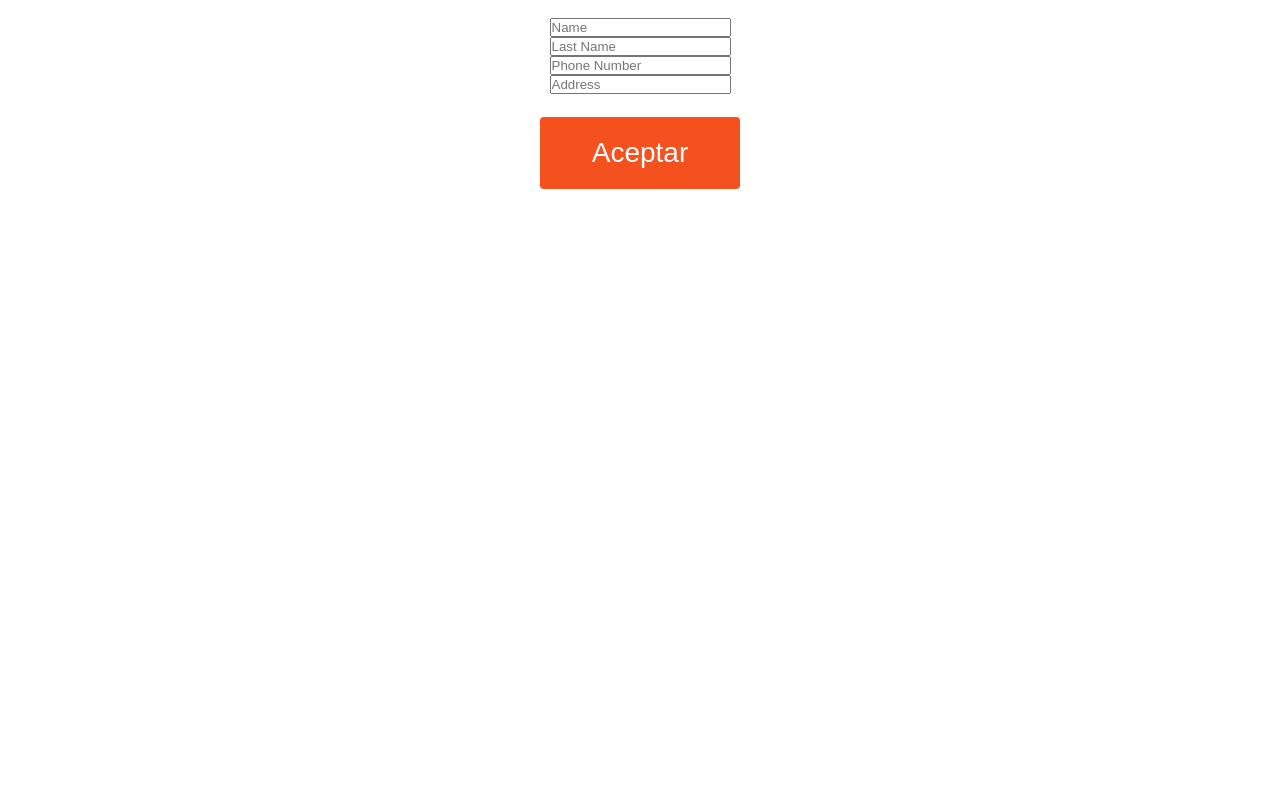
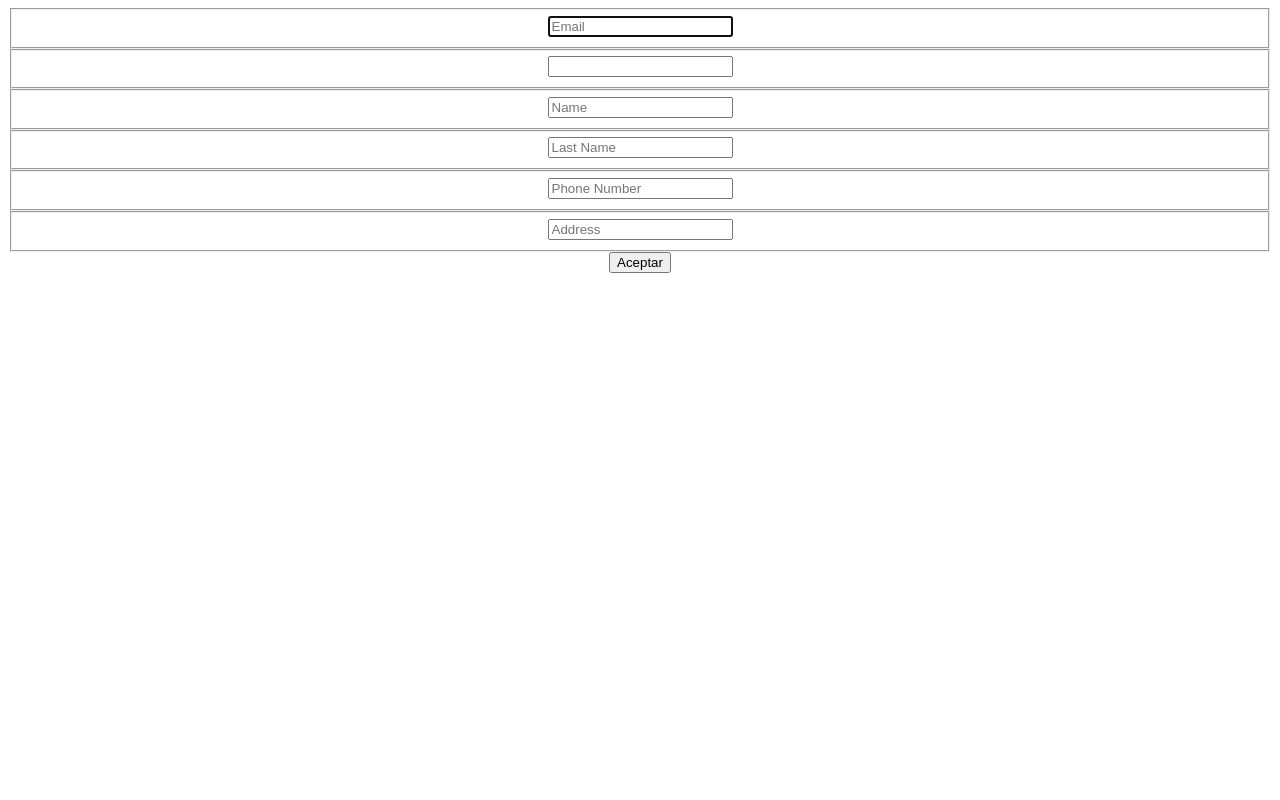
Before and after one commit to LDRNSJ/tesis, a PHP site: page /signup.php in a window 1280 px wide. Run offline with PHP 8.4, Linux system fonts and the light colour scheme.

Commit message:
Second ver Without BOOT
without boot

```diff
--- a/Styles/styles.css
+++ b/Styles/styles.css
@@ -1,5 +1,5 @@
 
-<style>
+/*boton anaranjado bonito */
 .btn_org {
     border-radius: 4px;
     background-color: #f4511e;
@@ -8,10 +8,10 @@
     text-align: center;
     font-size: 28px;
     padding: 20px;
-  width: 200px;
+    width: 75%;
     transition: all 0.5s;
     cursor: pointer;
-  margin: 5px;
+    margin: 2%;
 }
 
 .btn_org span {
@@ -30,7 +30,7 @@
     transition: 0.5s;
 }
 
-  .btn_org:hover span {
+.btn_org:hover span{
   padding-right: 25px;
 }
 
@@ -38,42 +38,140 @@
     opacity: 1;
     right: 0;
 }
-  </style>
 
-<style>
-        * {
-            margin: 0;
-            padding: 0;
+/*Cuando esta activo*/
+.nav >li >a:active{
+  background-color: green;
+
+
 }
-        html,body {
-            height:100%;
+
+.nav > li > a:hover
+{
+    text-decoration: none;
+    color: red;
+    background-color: #cccccc;
 }
-        /* Div que engloba el contenido de la página menos el footer */
-        #wrapper {
-            min-height:100%;
+.nav > li > a:focus{
+  color:red;
+  background-color:#a6a6a6;
 }
-        header {
-            display:block;
-            background:#ccc;
-            padding:10px 0px;
+
+.containers {
+margin: 0 auto;
+padding: 40px;
+width: 80%;
+color: #333;
+background: #419be0;
 }
-        section {
-            overflow: auto;
-            /* Definimos el padding inferior:
-               50px del pie de pagina mas 10px de separacion
-            */
-            padding-bottom: 60px;
-            /* Definimos un padding superior */
-            padding-top:30px;
+
+.slick-slide {
+text-align: center;
+color: #419be0;
+background: white;
+margin: 10px;
 }
 
 
-        /* Esta clase define la anchura del contenido y la posicion centrada
-           El contenido queda centrado y limitado, pero la cabecera y el pie
-           llegan hasta los limites del navegador.
-        */
-        .define {
-            width:960px;
+<style>
+/*estados de textos*/
+.error {
+color:red;
+}
+
+.success {
+color: #ff9966;
+text-align: center;
+font-weight: bold;
+font-size: 14px;
+}
+
+
+/* container de textos */
+
+.container {
+max-width:400px;
+width:100%;
 margin:0 auto;
+position:relative;
 }
+
+/* Cuadrito gris detras de contact y about*/
+
+#contact {
+background:#F9F9F9;
+padding:25px;
+margin:50px 30%;
+font-size:13px;
+
+}
+
+.footers {
+  position:fixed;
+  left:0;
+  bottom:0;
+  width:100%;
+  background-color:#E9ECEF;
+  color:blue;
+  text-align:center;
+}
+
+#about{
+background:#F9F9F9;
+padding:25px;
+margin:50px 30%;
+font-size:20%;
+
+
+}
+
+#contact input[type="text"], #contact input[type="email"],#contact input[type="password"], #contact input[type="tel"], #contact input[type="url"], #contact textarea, #contact button[type="submit"] {
+font:400 12px/16px "Open Sans", Helvetica, Arial, sans-serif;
+}
+
+
+
+#contact h3 {
+color: #F96;
+display: block;
+font-size: 30px;
+font-weight: 400;
+}
+
+
+fieldset {
+border: medium none !important;
+margin: 0 0 10px;
+min-width: 100%;
+padding: 0;
+width: 100%;
+}
+
+#contact input[type="text"], #contact input[type="email"], #contact input[type="password"],#contact input[type="tel"], #contact input[type="url"], #contact textarea {
+width:100%;
+border:1px solid #CCC;
+background:#FFF;
+margin:0 0 5px;
+padding:10px;
+}
+
+#contact input[type="text"]:hover, #contact input[type="password"]:hover,#contact input[type="email"]:hover, #contact input[type="tel"]:hover, #contact input[type="url"]:hover, #contact textarea:hover {
+-webkit-transition:border-color 0.3s ease-in-out;
+-moz-transition:border-color 0.3s ease-in-out;
+transition:border-color 0.3s ease-in-out;
+border:1px solid #AAA;
+}
+
+#contact textarea {
+height:100px;
+max-width:100%;
+resize:none;
+}
+
+#contact input:focus, #contact textarea:focus {
+outline:0;
+border:1px solid #999;
+}
+
+
 </style>
--- /dev/null
+++ b/process.php
@@ -0,0 +1,93 @@
+<?php
+
+// define variables and set to empty values
+$email_error = $name_error  = $l_name_error = $phone_error = $address_error = $password_error = "";
+$email = $name = $l_name = $phone = $address = $success = "";
+
+//form is submitted with POST method
+
+if ($_SERVER["REQUEST_METHOD"] == "POST") {
+
+	if (empty($_POST["email"])) {
+	    $email_error = "Email is required";
+	  } else {
+	    $email = test_input($_POST["email"]);
+	    // check if e-mail address is well-formed
+	    if (!filter_var($email, FILTER_VALIDATE_EMAIL)) {
+	      $email_error = "Invalid email format";
+	    }
+	  }
+
+	  if (empty($_POST["name"])) {
+	    $name_error = "Name is required";
+	  } else {
+	    $name = test_input($_POST["name"]);
+	    // check if name only contains letters and whitespace
+	    if (!preg_match("/^[a-zA-Z ]*$/",$name)) {
+	      $name_error = "Only letters and white space allowed";
+	    }
+	  }
+
+	  if (empty($_POST["l_name"])) {
+	    $l_name_error = "Name is required";
+	  } else {
+	    $l_name = test_input($_POST["l_name"]);
+	    // check if name only contains letters and whitespace
+	    if (!preg_match("/^[a-zA-Z ]*$/",$l_name)) {
+	      $l_name_error = "Only letters and white space allowed";
+	    }
+	  }
+
+	  if (empty($_POST["phone"])) {
+	    $phone_error = "Phone is required";
+	  } else {
+	    $phone = test_input($_POST["phone"]);
+	    // check if e-mail address is well-formed
+	    if (!preg_match("/^[0-9]*$/",$phone)) {
+	      $phone_error = "Invalid phone number";
+	    }
+	  }
+
+
+	  if (empty($_POST["address"])) {
+	    $address_error = "Adrress is required";
+	  } else {
+	    $address = test_input($_POST["address"]);
+	  }
+
+	  if (empty($_POST["password"])) {
+	    $password_error = "Password is required";
+	  } else {
+	    $password = test_input($_POST["password"]);
+	  }
+
+
+
+	  if ($name_error == '' and $email_error == '' and $password_error=='' and $l_name_error == '' and $phone_error == '' and $address_error == '' ){
+	      $message_body = '';
+	      unset($_POST['submit']);
+	      foreach ($_POST as $key => $value){
+	          $message_body .=  "$key: $value\n";
+	      }
+
+	      $to = $email;
+	      $subject = 'Contact Form Submit';
+	      $headers =  'MIME-Version: 1.0' . "\r\n";
+		  $headers .= 'From: Your name <alejoo1894@gmail.com>' . "\r\n";
+		  $headers .= 'Content-type: text/html; charset=iso-8859-1' . "\r\n";
+	      if (mail($to, $subject, $message_body, $headers)){
+	          $success = "Message sent, thank you for contacting us!";
+	          $name = $email = $phone = $password = $address = $l_name = '';
+	      }
+
+	}
+}
+
+
+
+	function test_input($data) {
+	  $data = trim($data);
+	  $data = stripslashes($data);
+	  $data = htmlspecialchars($data);
+	  return $data;
+	}
--- a/signup.php
+++ b/signup.php
@@ -1,25 +1,63 @@
 <!DOCTYPE html>
-<html>
+
+<?php
+		include('process.php') ;
+
+?>
+
+
 <head>
+
 	<title>Sign Up</title>
+
+
 </head>
 <body>
-<br>
-      <center>
-      <input type="text" placeholder="Name" id="name" name="name"><br>
-      <input type="text" placeholder="Last Name" id="L_name" name="L_name"><br>
-      <input type="text" placeholder="Phone Number" id="phone" name="phone"><br>
-      <input type="text" placeholder="Address" id="address" name="address"><br>
-      </center>
 
-      <br>
+	<center>
+      	<form id="contact" action="<?= htmlspecialchars($_SERVER["PHP_SELF"]) ?>" method="post">
+		    <!--<h3>Contact</h3>
+		    <h4>Contact us today, and get reply with in 24 hours!</h4>
+			-->
+			<fieldset>
+		      <input type="text" placeholder="Email" id="email" name="email" value="<?= $email ?>" tabindex="1" autofocus >
+		      <span class="error"> <?= $email_error ?> </span>
+		    </fieldset>
+
+		    <fieldset>
+		      <input type="password" plasceholder="Set your password " id="password" name="password" tabindex="2" >
+		      <span class="error"> <?= $password_error ?> </span>
+		    </fieldset>
+
+		    <fieldset>
+		      <input type="text" placeholder="Name" id="name" name="name" value="<?= $name ?>" tabindex="3" >
+		      <span class="error"> <?= $name_error ?> </span>
+		    </fieldset>
+
+		    <fieldset>
+		      <input type="text" placeholder="Last Name" id="l_name" name="l_name" value="<?= $l_name ?>" tabindex="4">
+		      <span class="error"> <?= $l_name_error ?> </span>
+		    </fieldset>
+
+		    <fieldset>
+		      <input type="text" placeholder="Phone Number" id="phone" name="phone" value="<?= $phone ?>" tabindex="5">
+		      <span class="error"> <?= $phone_error ?> </span>
+		    </fieldset>
+
+		    <fieldset>
+		      <input type="text" placeholder="Address" id="address" name="address" value="<?= $address ?>" tabindex="6">
+		      <span class="error"> <?= $address_error ?> </span>
+		    </fieldset>
+
+		    <button site="center" class="btn_org">
+		    	<span>Aceptar </span>
+		    </button>
+
+		    <div class="success"><?= $success ?></div>
+
+		</form>
+
+    </center>
 
 
-
-          <center>
-
-          <?php include 'Styles/styles.css';?>
-          <button site="center" class="btn_org"><span>Aceptar </span></button>
-          </center>
 </body>
-</html>
```
Also changed, not shown: Login.html (added, +45 -0 lines), home.html (added, +51 -0 lines), Images/hints.jpg (added), Images/hints_b.jpg (added), 1 other file. Lines whose indentation alone changed are shown as unchanged.
